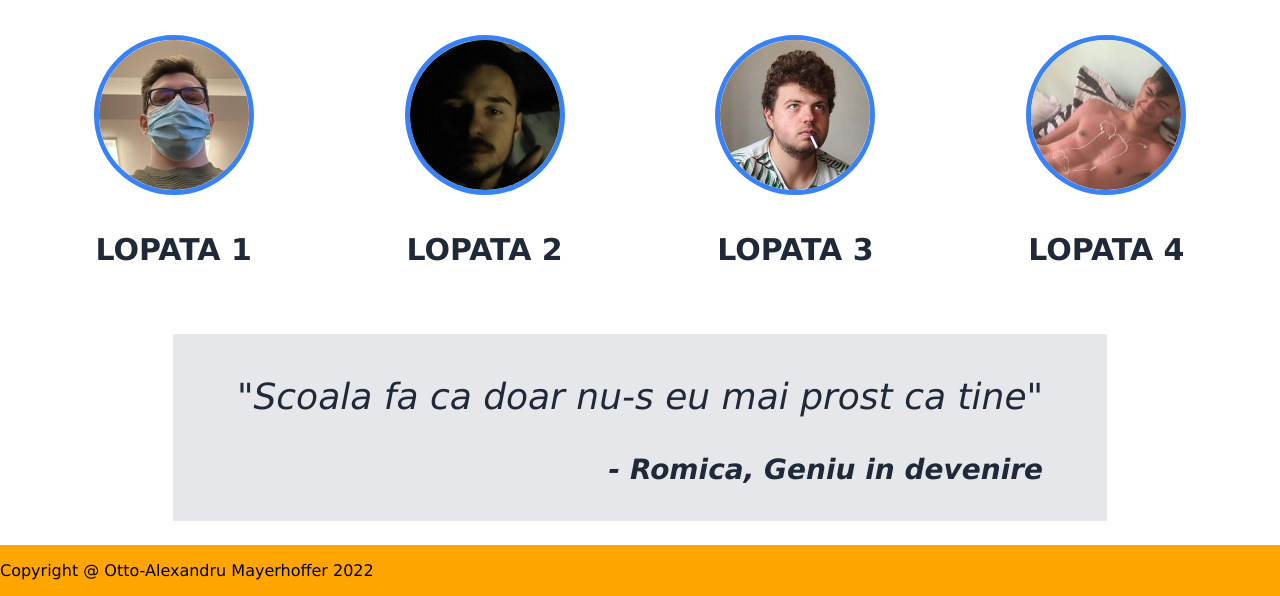
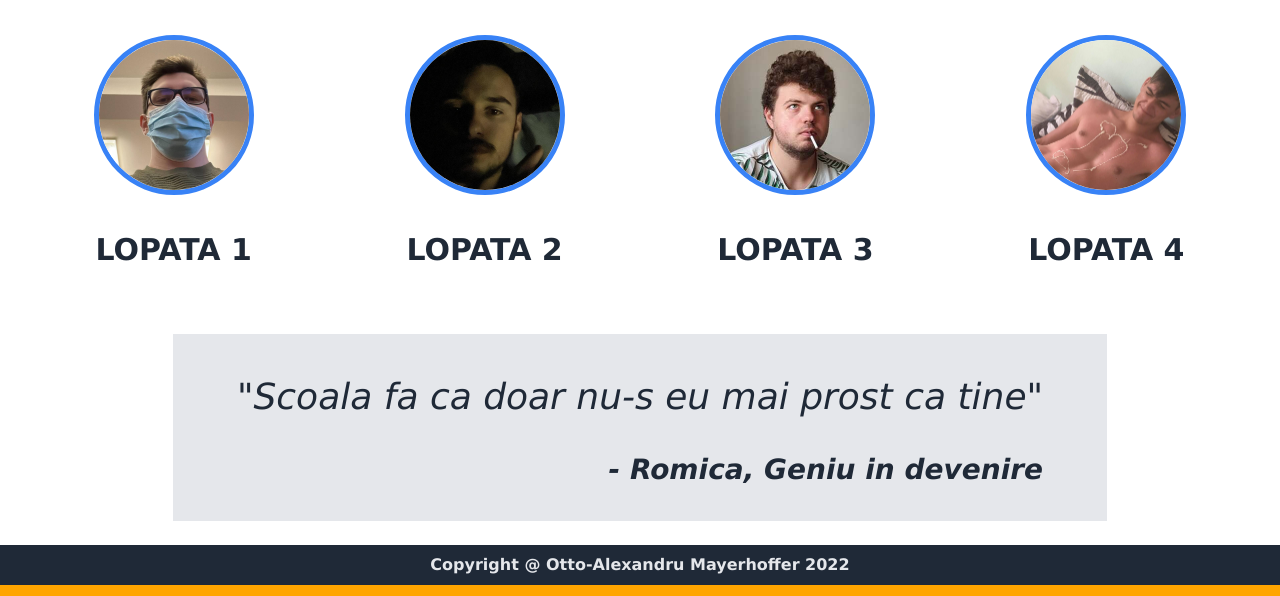
Before and after one commit to AlexMayerhoffer/landing-page, a plain HTML site: page index.html in a window 1280 px wide. Shown: the part 512-1108 px from the top of the page. Drawn offline with Linux system fonts and the light colour scheme.

Commit message:
Add Footer CSS

```diff
--- a/styles.css
+++ b/styles.css
@@ -151,3 +151,14 @@ body {
     font-weight: bold;
     text-align: end;
 }
+
+.footer {
+    height: 3vh;
+    background-color: #1f2937;
+    color:#e5e7eb;
+    font-weight: bold;
+    padding: 1vh;
+    display: flex;
+    align-items: center;
+    justify-content: center;
+}
```
